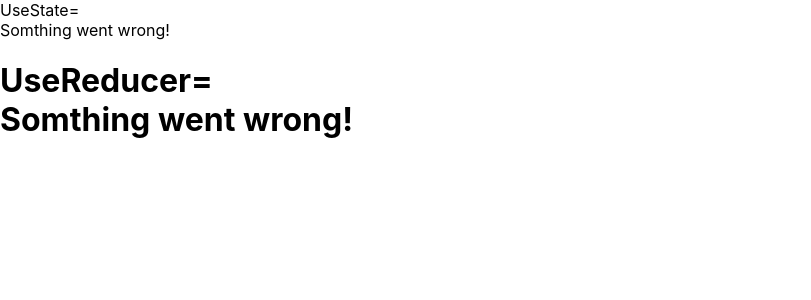
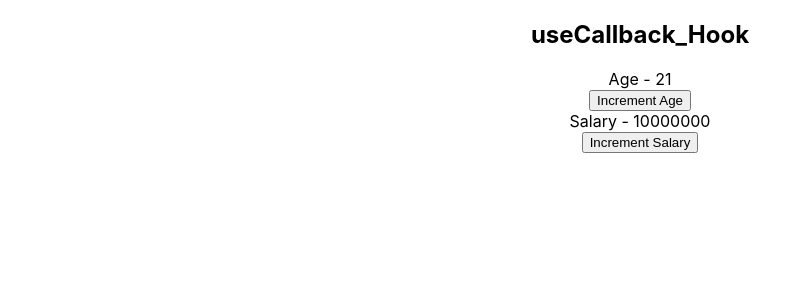
Before and after one commit to AditiVadi/Learning_reajctjs, a React (Create React App) app in the folder reacct-http/: page / in a window 1280 px wide. Shown: the top 300 px of the page, without its empty margins (0-811 px from the left). Built offline with nearby package versions, Linux system fonts and the light colour scheme; no server answers.

Commit message:
useCallback Hook

```diff
--- a/reacct-http/src/App.js
+++ b/reacct-http/src/App.js
@@ -1,14 +1,12 @@
 import React from 'react'
 import './App.css';
-import UseState from './components/Data Fectching/UseState';
-import UseReducer from './components/Data Fectching/UseReducer';
+import ParentComp from './components/useCallback_Hook/ParentComp';
 
 function App() {
   return (
-    <React.Fragment>
-    UseState=<UseState/>
-   <h1>UseReducer=<UseReducer/></h1>
-    </React.Fragment>
+    <div className='App'>
+    <ParentComp/>
+    </div>
   );
 }
 
--- /dev/null
+++ b/reacct-http/src/components/useCallback_Hook/Button.js
@@ -0,0 +1,12 @@
+import React from 'react'
+
+function Button({handleClick,children}) {
+    console.log('Rendering button - ',children);
+  return (
+    <button onClick={handleClick}>
+      {children}
+    </button>
+  )
+}
+
+export default React.memo(Button)
--- /dev/null
+++ b/reacct-http/src/components/useCallback_Hook/Count.js
@@ -0,0 +1,12 @@
+import React from 'react'
+
+function Count({text,count}) {
+    console.log(`Rendering ${text}`)
+  return (
+    <div>
+      {text} - {count}
+    </div>
+  )
+}
+
+export default React.memo(Count)
--- /dev/null
+++ b/reacct-http/src/components/useCallback_Hook/ParentComp.js
@@ -0,0 +1,28 @@
+import React, { useState, useCallback } from 'react'
+import Title from './Title'
+import Count from './Count'
+import Button from './Button'
+
+function ParentComp() {
+    const [age, setAge] = useState(21)
+    const [salary, setSalary] = useState(10000000)
+
+    const incrementAge = useCallback(() => {
+        setAge(age + 1)
+    }, [age])
+
+    const incrementSalary = useCallback(() => {
+        setSalary(salary + 10000)
+    }, [salary])
+    return (
+        <div>
+            <Title />
+            <Count text='Age' count={age} />
+            <Button handleClick={incrementAge}>Increment Age</Button>
+            <Count text='Salary' count={salary} />
+            <Button handleClick={incrementSalary}>Increment Salary</Button>
+        </div>
+    )
+}
+
+export default ParentComp
--- /dev/null
+++ b/reacct-http/src/components/useCallback_Hook/Title.js
@@ -0,0 +1,12 @@
+import React from 'react'
+
+function Title() {
+    console.log('Rendering Title');
+  return (
+    <h2>
+     useCallback_Hook
+    </h2>
+  )
+}
+
+export default React.memo(Title)
```
